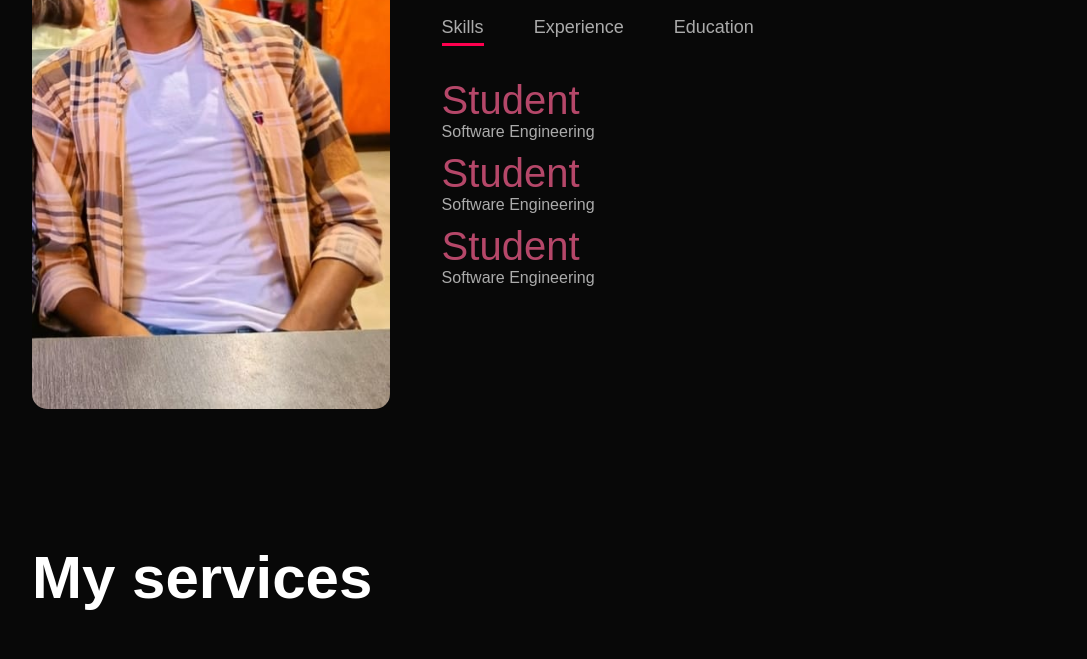
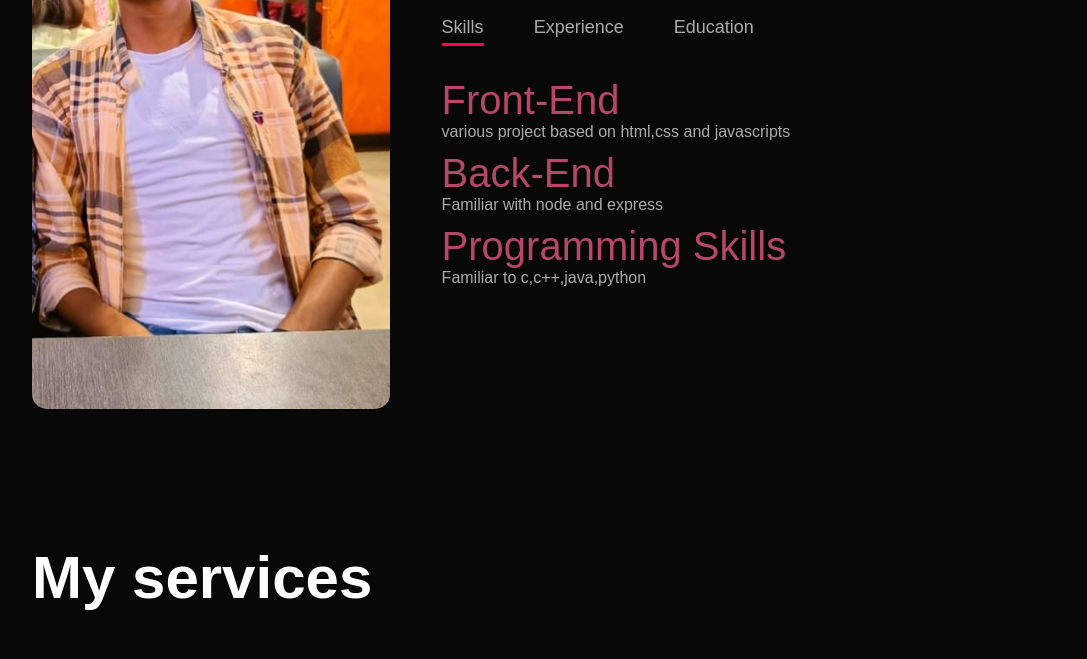
Before and after one commit to Rahul1309200/Rahul_, a plain HTML site: page index.html in a window 1280 px wide. Shown: the part 1106-1765 px from the top of the page, without its empty margins (96-1183 px from the left). Drawn offline with Linux system fonts and the light colour scheme.

Commit message:
commiting fewmore changes

```diff
--- a/index.html
+++ b/index.html
@@ -46,9 +46,9 @@
                 </div>
                 <div class="tab-contents active-tab" id="skills">
                     <ul>
-                        <li><span>Student</span><br>Software Engineering</li>
-                        <li><span>Student</span><br>Software Engineering</li>
-                        <li><span>Student</span><br>Software Engineering</li>
+                        <li><span>Front-End </span><br>various project based on html,css and javascripts</li>
+                        <li><span>Back-End</span><br>Familiar with node and express</li>
+                        <li><span>Programming Skills</span><br>Familiar to c,c++,java,python</li>
                     </ul>
                 </div>
                 <div class="tab-contents" id="experience">
```
